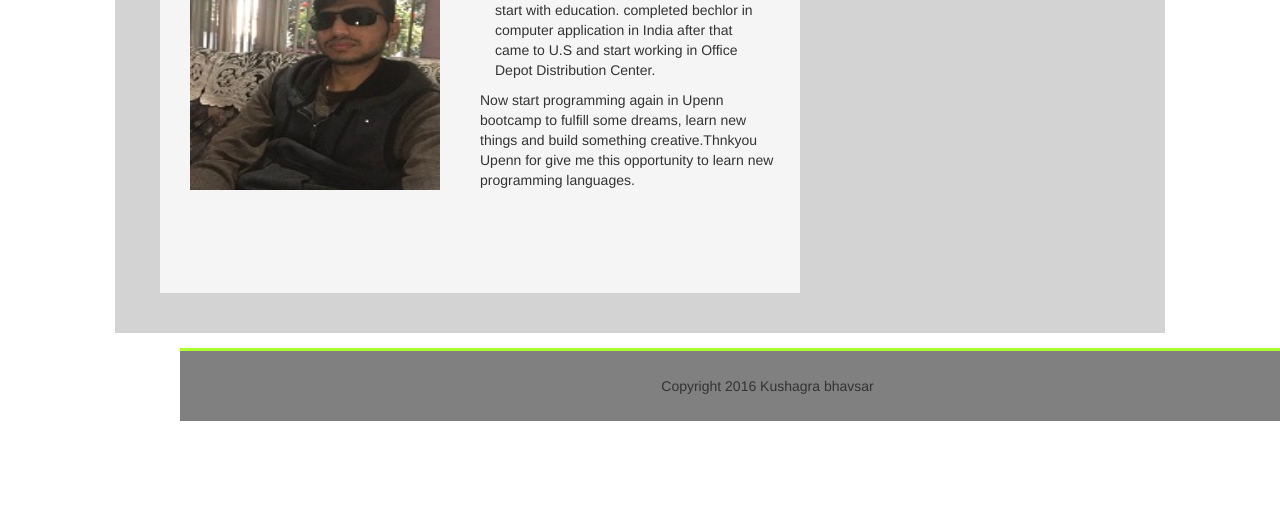
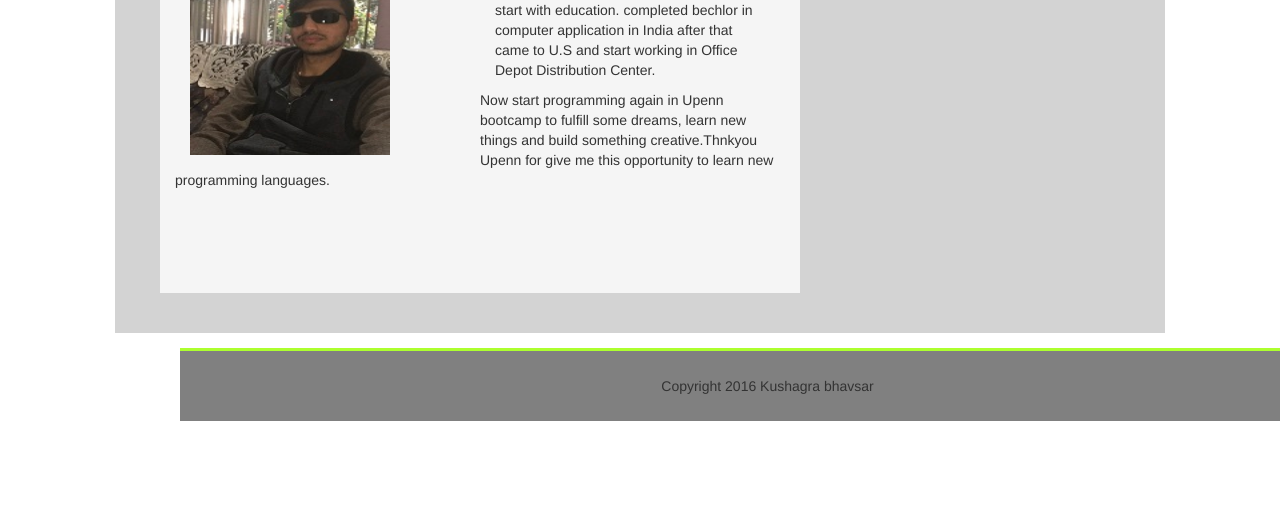
Before and after one commit to kushbhavsar/kushbhavsar.github.io, a plain HTML site: page index.html in a window 1280 px wide. Shown: the part 293-800 px from the top of the page. Drawn offline with nearby package versions, Linux system fonts and the light colour scheme.

Commit message:
modified

```diff
--- a/index.html
+++ b/index.html
@@ -10,13 +10,7 @@
 
     <nav class="navbar navbar-default">
         <div class="container-fluid">
-          <!-- Brand and toggle get grouped for better mobile display -->
-            <!-- <button type="button" class="navbar-toggle collapsed" data-toggle="collapse" data-target="#bs-example-navbar-collapse-1" aria-expanded="false">
-              <span class="sr-only">Toggle navigation</span>
-              <span class="icon-bar"></span>
-              <span class="icon-bar"></span>
-              <span class="icon-bar"></span>
-            </button> -->
+
             <h1>Kushagra Bhavsar</h1>
 
           <!-- Collect the nav links, forms, and other content for toggling -->
@@ -40,11 +34,11 @@
                     </div>
 
                     <div class="raw">
-                        <div class="col-xs-6">
-                            <img src="images/kush.jpg" alt="myimage" height="250px" width="250px">
+                        <div class="col-xs-6 col-sm-6 col-md-6">
+                            <img src="images/kush.jpg" alt="myimage">
 
                         </div>
-                        <div class="col-xs-6">
+                        <div class="col-xs-6 col-sm-6 col-md-6">
                             <p>Hello you see an Image that's me. I am born and raised in INDIA live in fairlesshills PA USA. What should i tell you about me lets start with
                             education. completed bechlor in computer application in India after that came to U.S and start working in Office Depot Distribution Center.</p>
                         </div>
```
